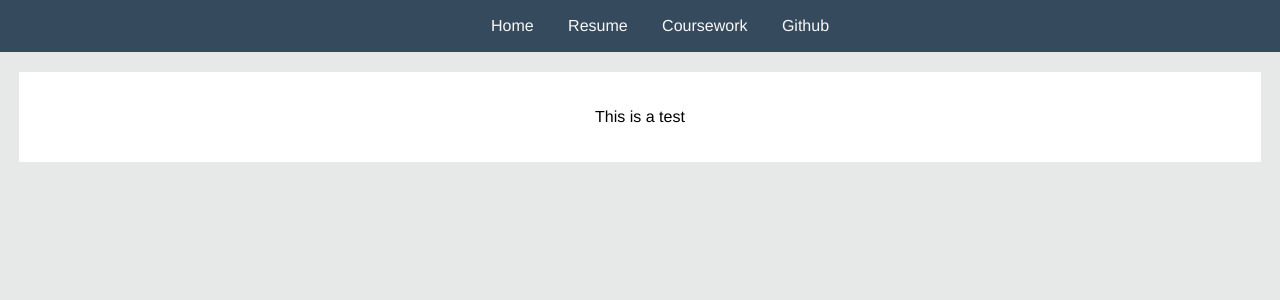
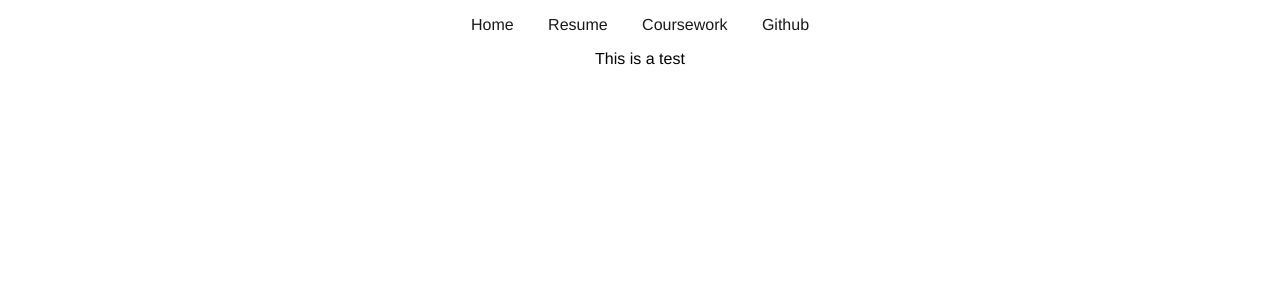
Before and after one commit to declansullivan/static-html-site, a Jekyll site: the page built from index.html, in a window 1280 px wide. Shown: the top 300 px of the page. Built offline with Jekyll 4.4.1, drawn with Linux system fonts in a browser that asks for light colours.

Commit message:
Update main.css

```diff
--- a/css/main.css
+++ b/css/main.css
@@ -2,39 +2,8 @@
     box-sizing: border-box;
 }
 
-body {
-  font-family: "Helvetica";
-  text-align: center;
-  margin: 0;
-  background-color: #E7E8E8;
-}
-
-.main {
-  text-align: center;
-  margin: 0;
+nav ul {
   padding: 0;
-}
-
-.resume {
-  text-align: left;
-  margin-left: 100px;
-  margin-right: 100px;
-}
-
-.coursework {
-  text-align: left;
-  margin-left: 100px;
-  margin-right: 100px;
-}
-
-nav {
-  background-color: #364A5D;
-  text-align: center;
-  padding: 1px;
-}
-
-nav ul {
-  display: inline-block;
 }
 
 nav ul li {
@@ -42,19 +11,33 @@ nav ul li {
 }
 
 nav ul li a {
-  color: #F9F8F8;
+  color: black;
   text-decoration: none;
   padding: 17px 15px;
+  opacity: 0.9;
 }
 
 nav ul li a:hover {
   color: #2081C3;
 }
 
-.card {
+body {
+  font-family: "Helvetica";
+  font-style: normal;
+  text-align: center;
+  text-decoration: none;
+  margin: 0;
+}
+
+.heading {
   margin: 0 auto;
-  background-color: white;
-  width: 97%;
+  position: relative;
+  top: 5px;
+  color: black;
+  width: 52.9%;
+}
+
+img {
+  width: 55%;
   padding: 20px;
-  margin-top: 20px;
 }
```
